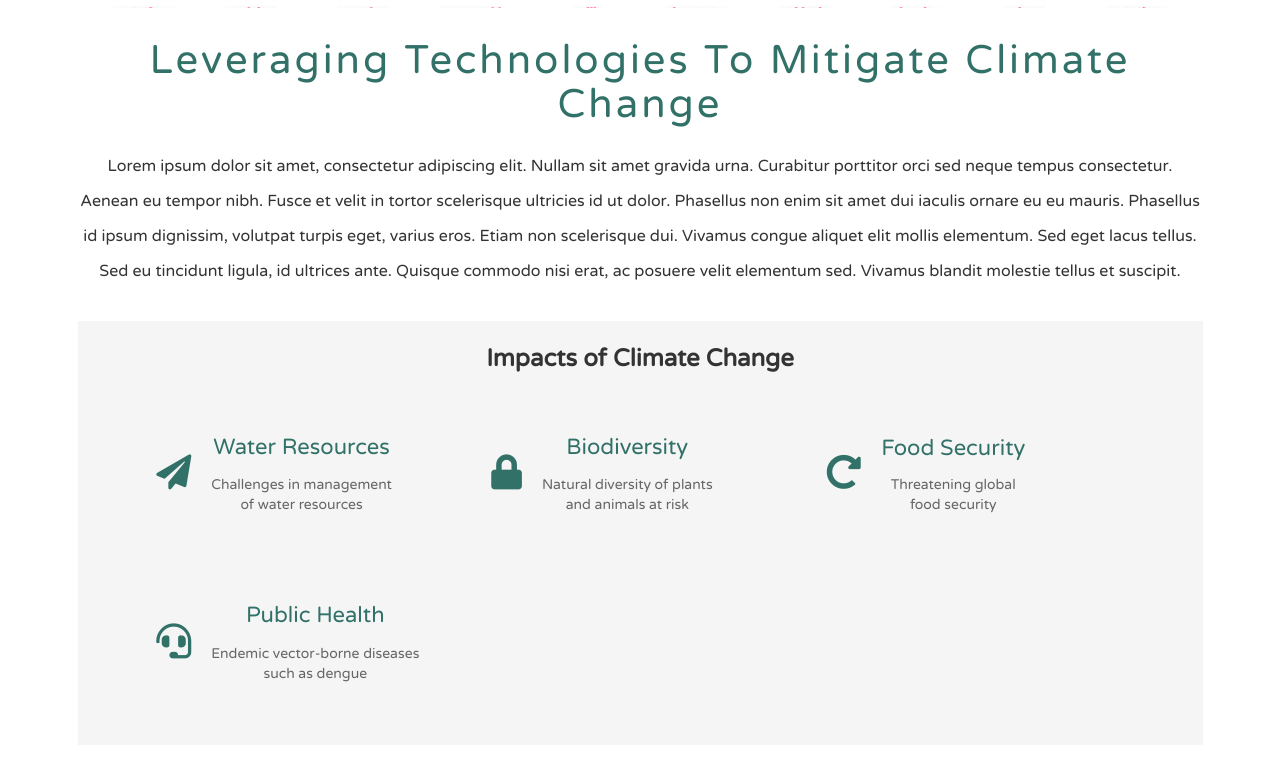
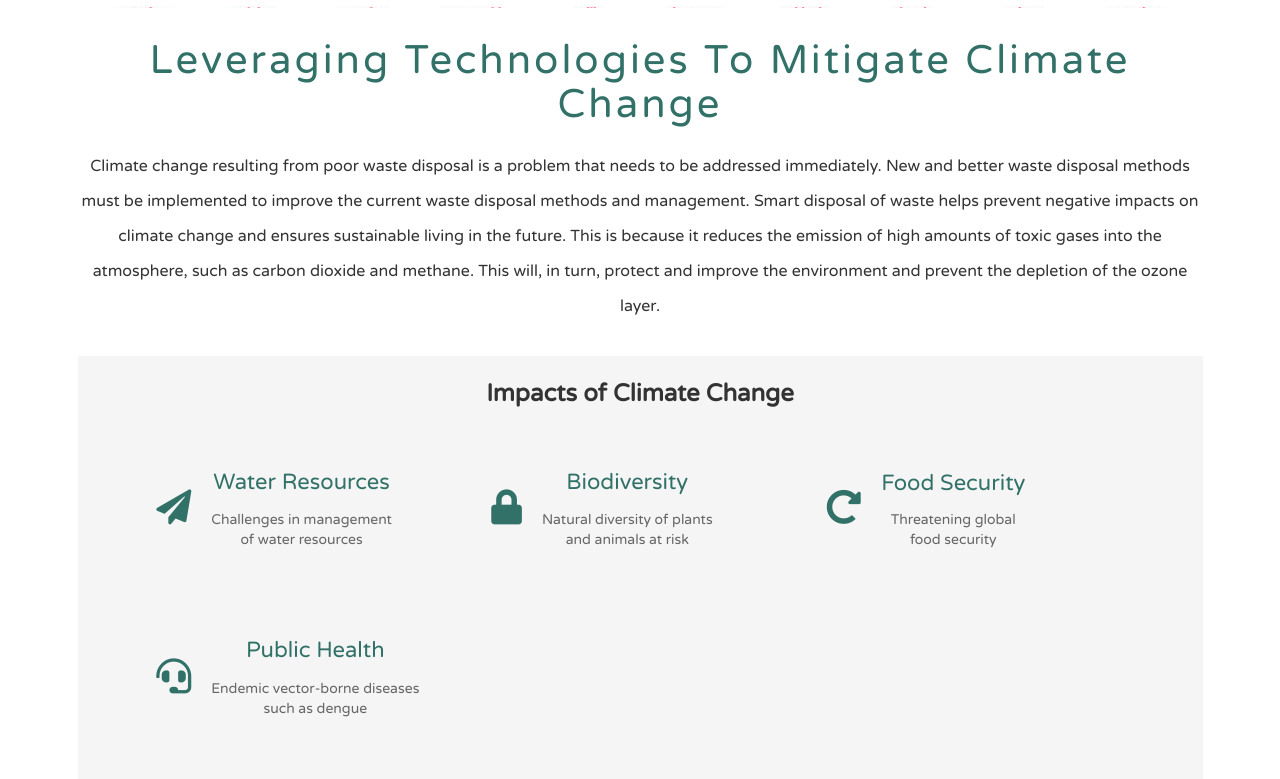
Before and after one commit to waileng09/HackathonTeam9, a Flask app: page / in a window 1280 px wide. Shown: the part 542-1321 px from the top of the page. Run offline with Flask 2, Linux system fonts and the light colour scheme; some libraries are stand-ins or nearby versions.

Commit message:
edited customer home page

```diff
--- a/templates/customer page/customer_home.html
+++ b/templates/customer page/customer_home.html
@@ -10,7 +10,7 @@
     <div class="content-area">
         <div class="home-wrapper">
             <h2>Leveraging Technologies To Mitigate Climate Change</h2>
-            <p>Lorem ipsum dolor sit amet, consectetur adipiscing elit. Nullam sit amet gravida urna. Curabitur porttitor orci sed neque tempus consectetur. Aenean eu tempor nibh. Fusce et velit in tortor scelerisque ultricies id ut dolor. Phasellus non enim sit amet dui iaculis ornare eu eu mauris. Phasellus id ipsum dignissim, volutpat turpis eget, varius eros. Etiam non scelerisque dui. Vivamus congue aliquet elit mollis elementum. Sed eget lacus tellus. Sed eu tincidunt ligula, id ultrices ante. Quisque commodo nisi erat, ac posuere velit elementum sed. Vivamus blandit molestie tellus et suscipit.</p>
+            <p>Climate change resulting from poor waste disposal is a problem that needs to be addressed immediately. New and better waste disposal methods must be implemented to improve the current waste disposal methods and management. Smart disposal of waste helps prevent negative impacts on climate change and ensures sustainable living in the future. This is because it reduces the emission of high amounts of toxic gases into the atmosphere, such as carbon dioxide and methane. This will, in turn, protect and improve the environment and prevent the depletion of the ozone layer.</p>
         </div>
 
         <div class="impact-container">
```
